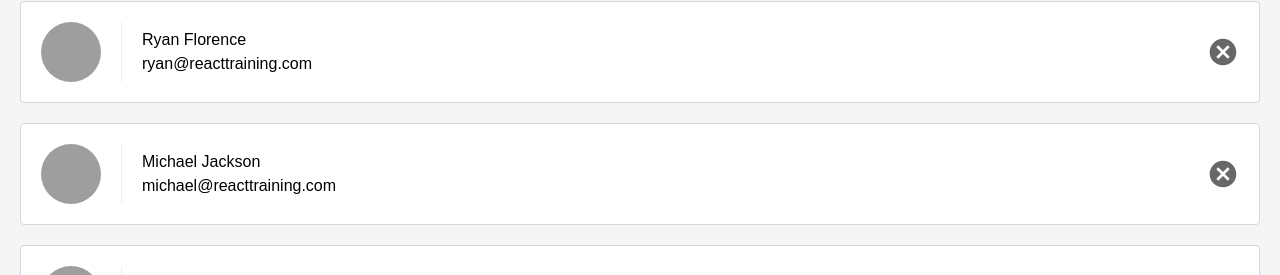
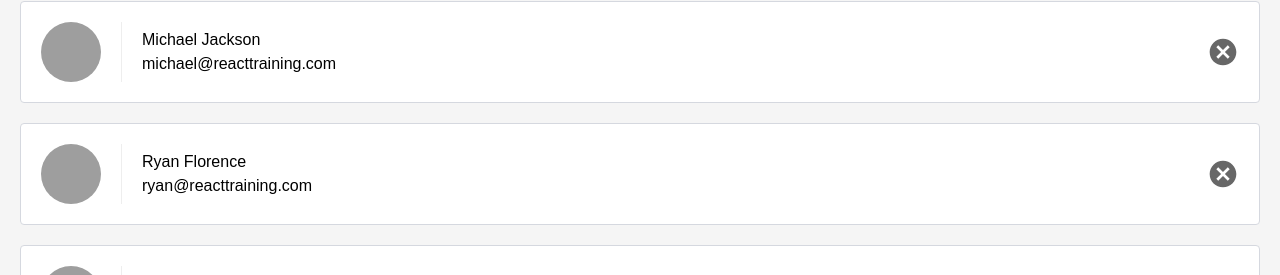
Before and after one commit to sarah-maris/udacity-react-contacts, a React (Create React App) app: page / in a window 1280 px wide. Shown: the part 103-378 px from the top of the page. Built offline with nearby package versions, Linux system fonts and the light colour scheme.

Commit message:
Destructure props and state

```diff
--- a/src/ListContacts.js
+++ b/src/ListContacts.js
@@ -18,13 +18,19 @@ class ListContacts extends Component {
   }
 
   render() {
+    const { contacts, onDeleteContact } = this.props
+    const { query } = this.state
+
     let showingContacts
-    if (this.state.query) {
-      const match = new RegExp(escapeRegExp(this.state.query), 'i')
-      showingContacts = this.props.contacts.filter((contact) => match.test(contact.name))
+    if (query) {
+      const match = new RegExp(escapeRegExp(query), 'i')
+      showingContacts = contacts.filter((contact) => match.test(contact.name))
     } else {
-      showingContacts = this.props.contacts
+      showingContacts = contacts
     }
+
+    showingContacts.sort(sortBy('name'))
+
     return (
       <div className='list-contacts'>
         {JSON.stringify(this.state)}
@@ -33,7 +39,7 @@ class ListContacts extends Component {
             className='search-contacts'
             type='text'
             placeholder='Search contacts'
-            value= {this.state.query}
+            value= {query}
             onChange={(event)=> this.updateQuery(event.target.value)}
             />
         </div>
@@ -47,7 +53,7 @@ class ListContacts extends Component {
                   <p>{contact.name}</p>
                   <p>{contact.email}</p>
                 </div>
-                <button onClick={() => this.props.onDeleteContact(contact)} className='contact-remove'>
+                <button onClick={() => onDeleteContact(contact)} className='contact-remove'>
                   Remove
                 </button>
               </li>
```
